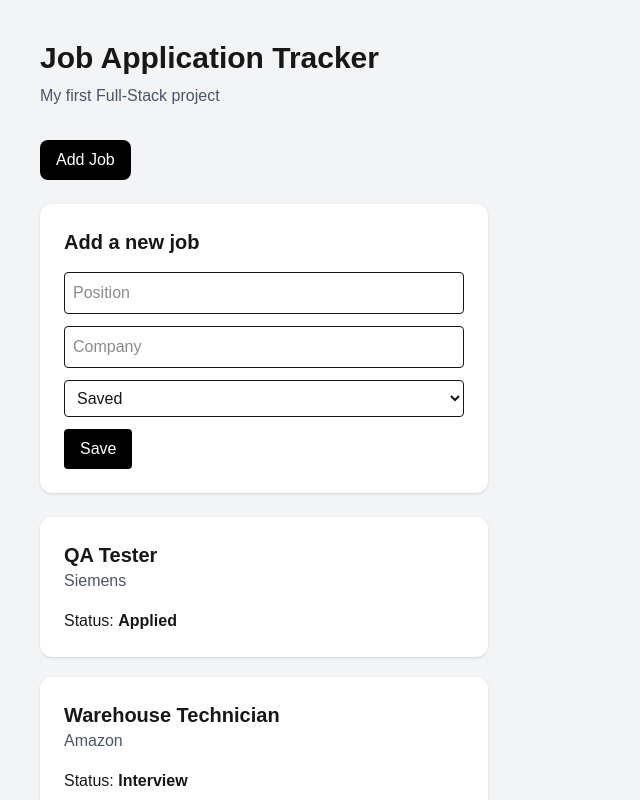
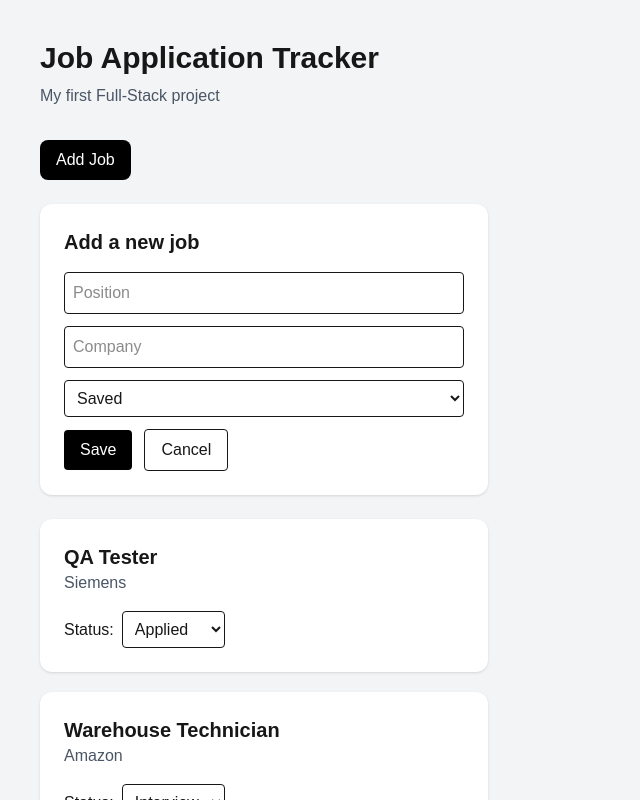
Before and after one commit to olena-tyshchenko/job-tracker, a Next.js app: page / in a window 1280 px wide. Both pictures are taken after a click on the button "Add Job". Shown: the top 800 px of the page, without its empty margins (0-640 px from the left). Built offline with nearby package versions, Linux system fonts and the light colour scheme.

Commit message:
Add editable job status

```diff
--- a/app/JobCard.tsx
+++ b/app/JobCard.tsx
@@ -1,19 +1,39 @@
 type JobCardProps = {
+  id: number;
   position: string;
   company: string;
   status: string;
+  onStatusChange: (id: number, newStatus: string) => void;
 };
 
-export default function JobCard({ position, company, status }: JobCardProps) {
+export default function JobCard({
+  id,
+  position,
+  company,
+  status,
+  onStatusChange,
+}: JobCardProps) {
   return (
     <div className="max-w-md rounded-xl bg-white p-6 shadow">
       <h2 className="text-xl font-semibold">{position}</h2>
 
       <p className="text-gray-600">{company}</p>
 
-      <p className="mt-4">
-        Status: <span className="font-semibold">{status}</span>
-      </p>
+      <div className="mt-4">
+        <label className="mr-2">Status:</label>
+
+        <select
+          value={status}
+          onChange={(event) => onStatusChange(id, event.target.value)}
+          className="rounded border p-2"
+        >
+          <option value="Saved">Saved</option>
+          <option value="Applied">Applied</option>
+          <option value="Interview">Interview</option>
+          <option value="Offer">Offer</option>
+          <option value="Rejected">Rejected</option>
+        </select>
+      </div>
     </div>
   );
 }
--- a/app/page.tsx
+++ b/app/page.tsx
@@ -49,6 +49,11 @@ export default function Home() {
     setStatus("Saved");
     setShowForm(false);
   }
+  function changeStatus(id: number, newStatus: string) {
+    setJobs(
+      jobs.map((job) => (job.id === id ? { ...job, status: newStatus } : job)),
+    );
+  }
 
   return (
     <main className="min-h-screen bg-gray-100 p-10">
@@ -97,6 +102,12 @@ export default function Home() {
           >
             Save
           </button>
+          <button
+            onClick={() => setShowForm(false)}
+            className="ml-3 rounded border px-4 py-2"
+          >
+            Cancel
+          </button>
         </div>
       )}
 
@@ -104,9 +115,11 @@ export default function Home() {
         {jobs.map((job) => (
           <JobCard
             key={job.id}
+            id={job.id}
             position={job.position}
             company={job.company}
             status={job.status}
+            onStatusChange={changeStatus}
           />
         ))}
       </div>
```
